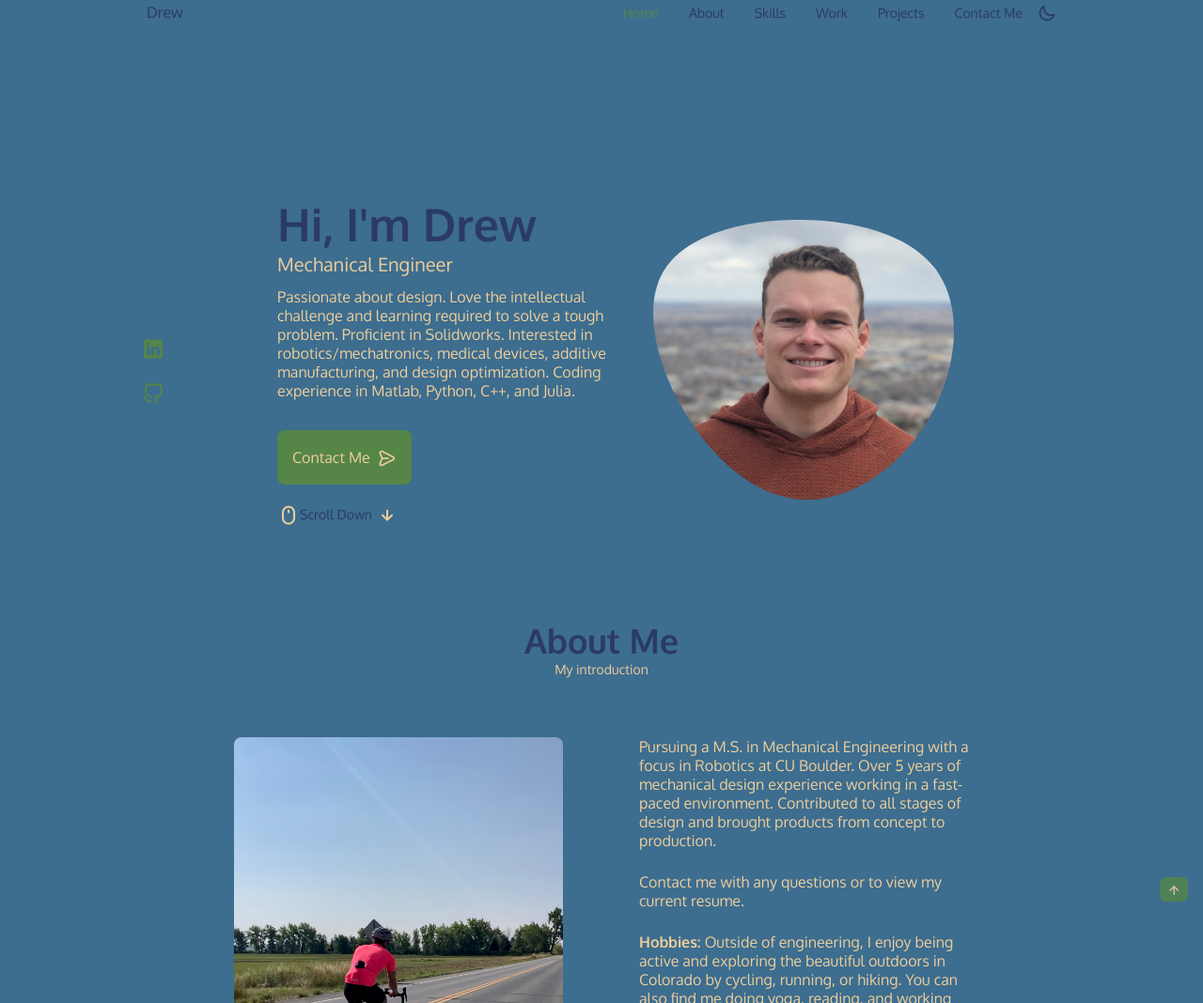
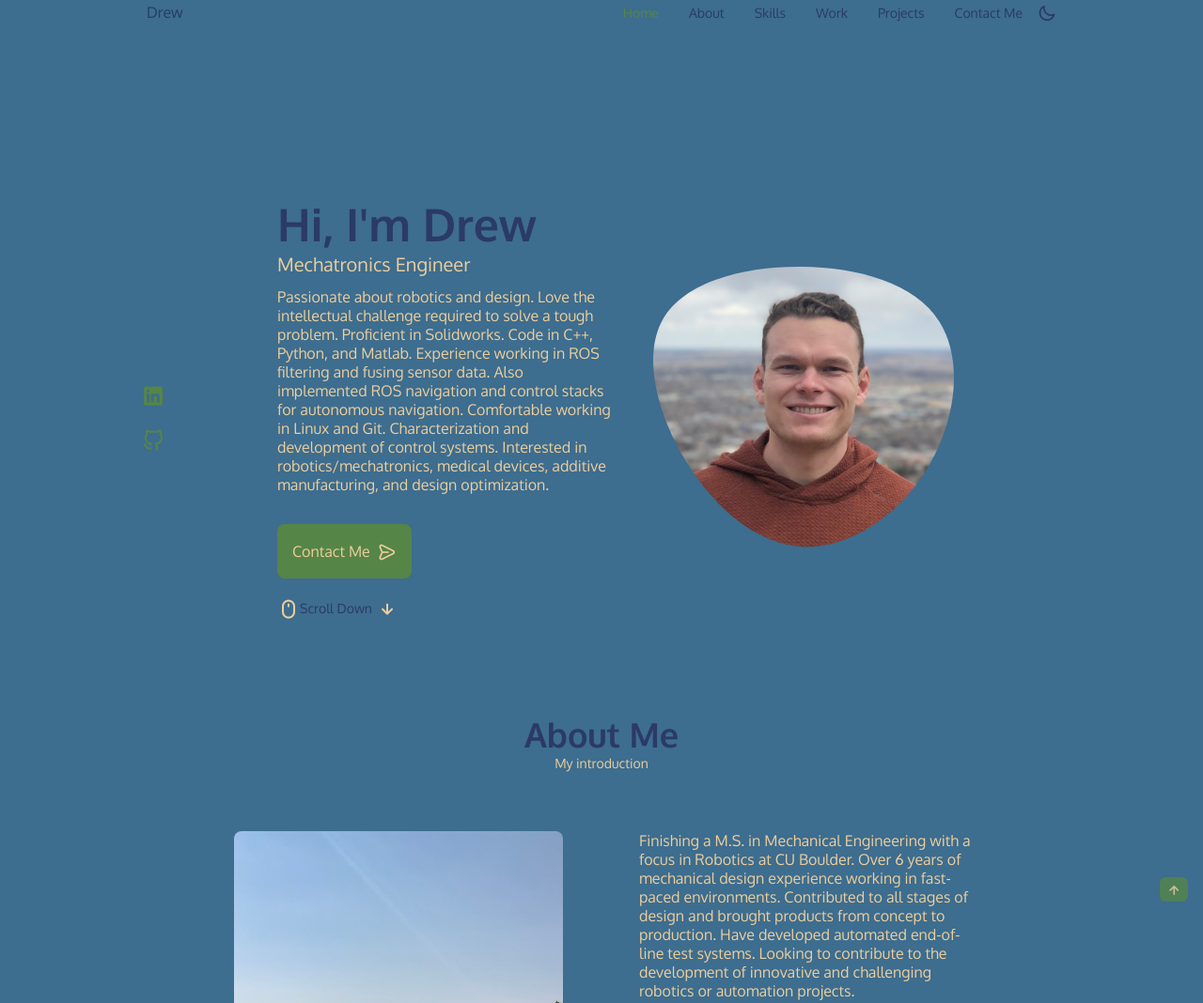
Before and after one commit to drewim/drewim.github.io, a plain HTML site: page index.html in a window 1280 px wide. Shown: the top 1068 px of the page at 94% size. Drawn offline with nearby package versions, Linux system fonts and the light colour scheme.

Commit message:
Updated text

```diff
--- a/index.html
+++ b/index.html
@@ -106,10 +106,15 @@
 
                         <div class="home__data">
                             <h1 class="home__title">Hi, I'm Drew</h1>
-                            <h3 class="home__subtitle">Mechanical Engineer</h3>
-                            <p class="home__description">Passionate about design. Love the intellectual challenge
-                                and learning required to solve a tough problem. Proficient in Solidworks. Interested in robotics/mechatronics, medical devices,
-                                additive manufacturing, and design optimization. Coding experience in Matlab, Python, C++, and Julia.</p>
+                            <h3 class="home__subtitle">Mechatronics Engineer</h3>
+                            <p class="home__description">Passionate about robotics and design. Love the intellectual challenge
+                                required to solve a tough problem. Proficient in Solidworks. Code
+                                in C++, Python, and Matlab. Experience working in ROS filtering and fusing sensor data.
+                                Also implemented ROS navigation and control stacks for autonomous navigation.
+                                Comfortable working in Linux and Git.
+                                Characterization and development of control systems.
+                                Interested in robotics/mechatronics, medical devices,
+                                additive manufacturing, and design optimization.</p>
                                 <a href="#contact" class="button button--flex">
                                     Contact Me <i class="uil uil-message button__icon"></i>
                                 </a>
@@ -137,9 +142,10 @@
                     <img src="assets/img/biking_boulder.jpeg" alt="biking_boulder" class="about__img"></img>
 
                     <div class="about__data">
-                        <p class="about__description"> Pursuing a M.S. in Mechanical Engineering with a focus in Robotics at CU Boulder.
-                            Over 5 years of mechanical design experience working in a fast-paced environment. Contributed to all stages of design
-                            and brought products from concept to production.
+                        <p class="about__description"> Finishing a M.S. in Mechanical Engineering with a focus in Robotics at CU Boulder.
+                            Over 6 years of mechanical design experience working in fast-paced environments. Contributed to all stages of design
+                            and brought products from concept to production. Have developed automated end-of-line test systems. Looking to contribute
+                            to the development of innovative and challenging robotics or automation projects.
                             <!-- Looking for my next opportunity after I finish my Master's! -->
                         </p>
 
@@ -269,7 +275,7 @@
                                     <div class="skills__data">
                                         <div class="skills__title">
                                             <h3 class="skills__name">Languages</h3>
-                                            <span class="skills__number">Matlab, Python, C++, Julia</span>
+                                            <span class="skills__number">Matlab, Python, C++</span>
                                         </div>
                                     </div>
                                 </div>
@@ -278,7 +284,7 @@
                                     <div class="skills__data">
                                         <div class="skills__title">
                                             <h3 class="skills__name">Machine Learning</h3>
-                                            <span class="skills__number">Data Analysis, Computer Vision</span>
+                                            <span class="skills__number">ROS, Data Analysis</span>
                                         </div>
                                     </div>
                                 </div>
```
